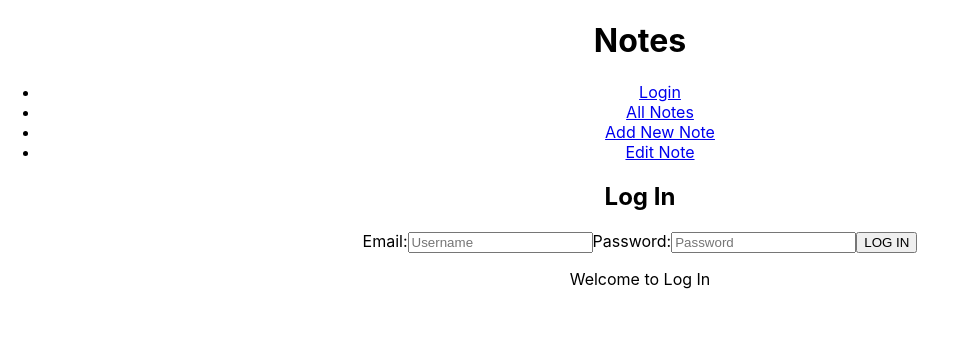
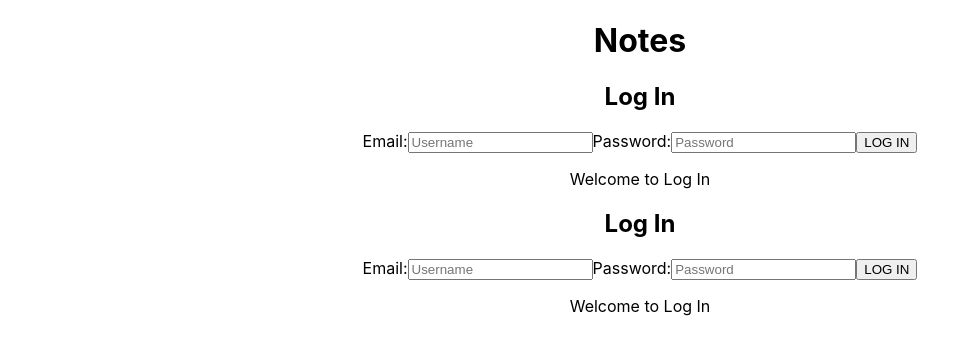
Before and after one commit to nathaliejanep/notes, a React (Create React App) app in the folder notes-frontend/: page /login in a window 1280 px wide. Shown: the top 354 px of the page, without its empty margins (0-957 px from the left). Built offline with nearby package versions, Linux system fonts and the light colour scheme.

Commit message:
Almost done

```diff
--- a/notes-frontend/src/App.js
+++ b/notes-frontend/src/App.js
@@ -24,13 +24,14 @@ function App() {
           Learn React
         </a> */}
       </header>
-      <ul>
+      <Login />
+      {/* <ul>
         <li>
           <Link to='/login'>Login</Link>
         </li>
-        {/* <li>
+        <li>
           <Link to='/notes'>Notes</Link>
-        </li> */}
+        </li>
         <li>
           <Link to='/getnotes'>All Notes</Link>
         </li>
@@ -40,7 +41,7 @@ function App() {
         <li>
           <Link to='/editnote'>Edit Note</Link>
         </li>
-      </ul>
+      </ul> */}
 
       <Routes>
         <Route path='/login' element={<Login />}></Route>
--- a/notes-frontend/src/components/getNotes.jsx
+++ b/notes-frontend/src/components/getNotes.jsx
@@ -4,16 +4,21 @@ import { Link } from 'react-router-dom';
 import axios from 'axios';
 
 const GetNotes = () => {
-  const [title, setTitle] = useState('');
+  const [online, setOnline] = useState(false);
   const [notes, setNotes] = useState([]);
   const [body, setBody] = useState('');
   const [showEdit, setShowEdit] = useState('');
   const [noteInfo, setNoteInfo] = useState({ text: '' });
 
+  const lsID = localStorage.getItem('ID');
+
   useEffect(() => {
     axios('http://localhost:3001/notes').then((res) => {
       setNotes(res.data);
       console.log(notes);
+      if (lsID) {
+        setOnline(true);
+      }
     });
   }, []);
 
@@ -66,7 +71,7 @@ const GetNotes = () => {
       </div>
     </div>
   );
-  return renderNotes;
+  return <div>{online ? renderNotes : <p>Log in first</p>}</div>;
 };
 
 export default GetNotes;
--- a/notes-frontend/src/components/login.jsx
+++ b/notes-frontend/src/components/login.jsx
@@ -1,4 +1,5 @@
-import { useState } from 'react';
+import { useEffect, useState } from 'react';
+import { Link } from 'react-router-dom';
 import axios from 'axios';
 
 const Login = () => {
@@ -7,11 +8,13 @@ const Login = () => {
   const [username, setUsername] = useState('');
   const [password, setPassword] = useState('');
 
-  // If localstorage exists go to loggedin
-  // const lsID = localStorage.getItem('ID');
-  //   if (lsID) {
-  //     return <LoggedIn />;
-  //   }
+  //If localstorage exists go to loggedin
+  const lsID = localStorage.getItem('ID');
+  useEffect(() => {
+    if (lsID) {
+      setOnline(true);
+    }
+  }, []);
 
   // If fetched status ok - set ls and online
   const handleSubmit = (e) => {
@@ -23,16 +26,24 @@ const Login = () => {
         password: password,
       })
       .then((res) => {
-        console.log(res.data.status);
-        if (res.data.status === 'wrong') {
+        const status = res.data.status;
+        const getId = res.data.result[0].id;
+
+        if (status === 'wrong') {
           setError(true);
-        } else if (res.data.status === 'ok') {
+        } else if (status === 'ok') {
           setOnline(true);
           setError(false);
+          localStorage.setItem('ID', getId);
         }
       });
 
     e.target.reset();
+  };
+
+  const signOut = () => {
+    localStorage.removeItem('ID');
+    setOnline(false);
   };
 
   const renderForm = (
@@ -65,10 +76,22 @@ const Login = () => {
       </form>
     </div>
   );
-
+  const renderOnline = (
+    <div>
+      <button onClick={signOut}>Sign out</button>
+      <ul>
+        <li>
+          <Link to='/getnotes'>All Notes</Link>
+        </li>
+        <li>
+          <Link to='/createnote'>Add New Note</Link>
+        </li>
+      </ul>
+    </div>
+  );
   return (
     <div className='maincontainer'>
-      <div>{online ? 'Hi you are online' : renderForm}</div>
+      <div>{online ? renderOnline : renderForm}</div>
       <div>
         {error ? <p>Invalid username or password</p> : <p>Welcome to Log In</p>}
       </div>
```
Also changed, not shown: 2 other files (tests, documents, lock files or other folders).
